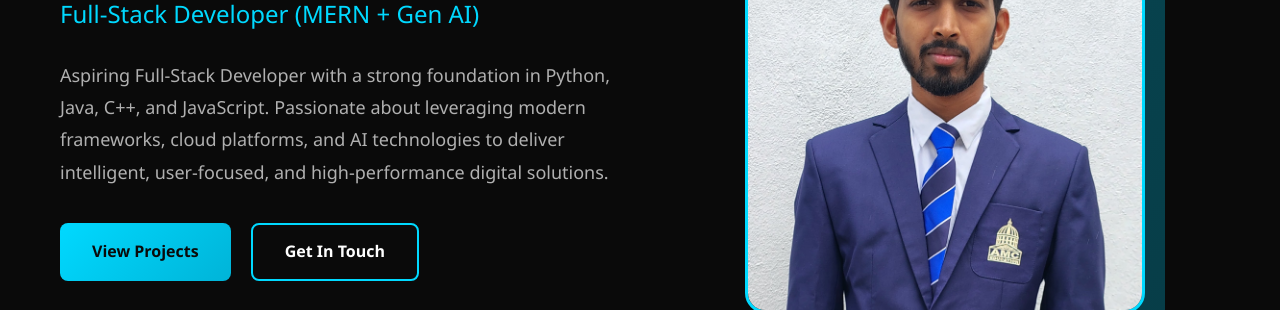
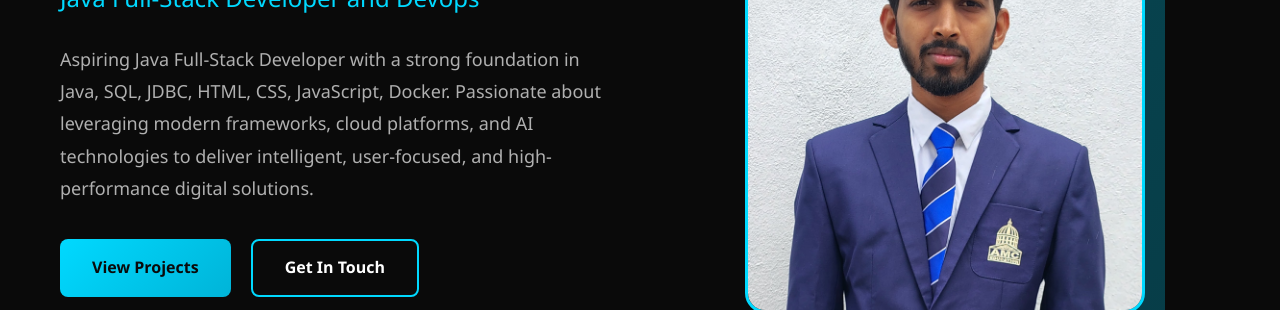
Before and after one commit to navi-siddu-1103/naviPortfolio, a plain HTML site: page index.html in a window 1280 px wide. Shown: the part 307-617 px from the top of the page. Drawn offline with Linux system fonts and the light colour scheme.

Commit message:
Update index.html

```diff
--- a/index.html
+++ b/index.html
@@ -37,9 +37,9 @@
             <div class="hero-content">
                 <div class="hero-text">
                     <h1 class="hero-title">Hi, I'm <span class="highlight">S M Siddalingaswamy</span></h1>
-                    <h2 class="hero-subtitle">Full-Stack Developer (MERN + Gen AI)</h2>
+                    <h2 class="hero-subtitle">Java Full-Stack Developer and Devops</h2>
                     <p class="hero-description">
-                        Aspiring Full-Stack Developer with a strong foundation in Python, Java, C++, and JavaScript.
+                        Aspiring Java Full-Stack Developer with a strong foundation in Java, SQL, JDBC, HTML, CSS, JavaScript, Docker.
                         Passionate about leveraging modern frameworks, cloud platforms, and AI technologies
                         to deliver intelligent, user-focused, and high-performance digital solutions.
                     </p>
```
